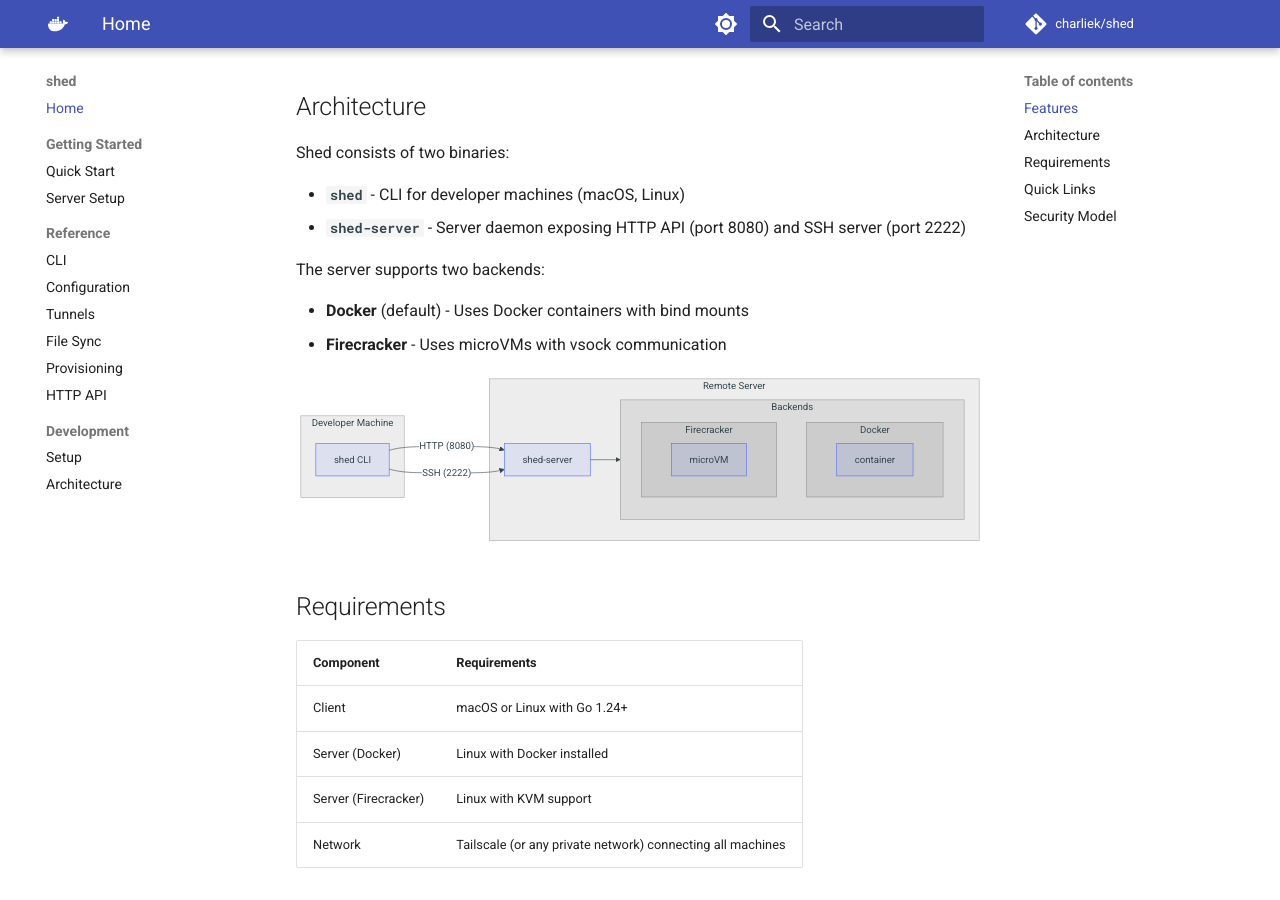
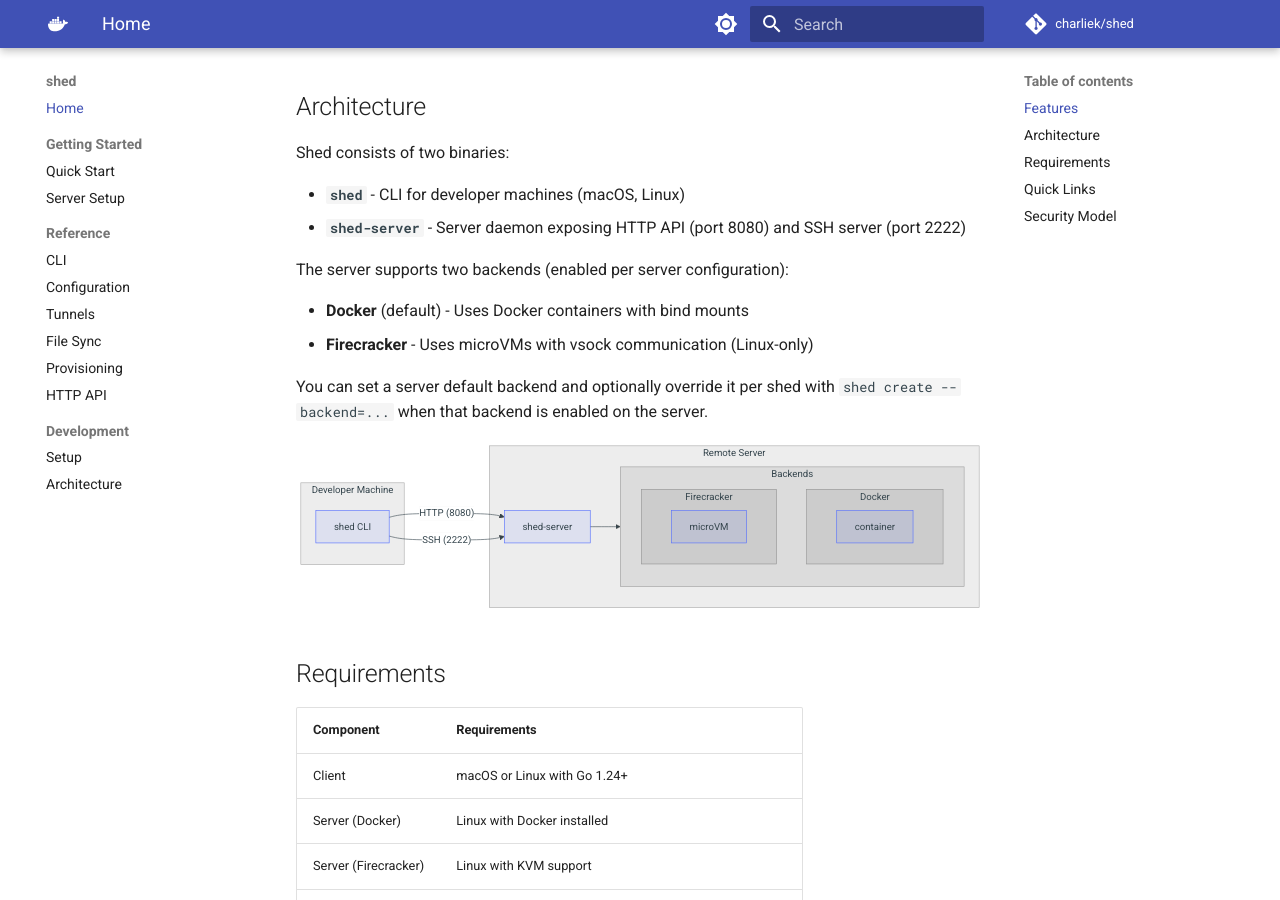
Before and after one commit to charliek/shed, an MkDocs documentation site: the page built from docs/index.md, in a window 1280 px wide and 900 px high, scrolled down 492 px. Built offline with MkDocs 1.6.1 and Material for MkDocs 9.7.7, drawn with Linux system fonts in a browser that asks for light colours; comment, search, counter and statistics services are not loaded.

Commit message:
Polish docs for multi-backend configuration

````diff
--- a/docs/index.md
+++ b/docs/index.md
@@ -18,10 +18,12 @@ Shed consists of two binaries:
 - **`shed`** - CLI for developer machines (macOS, Linux)
 - **`shed-server`** - Server daemon exposing HTTP API (port 8080) and SSH server (port 2222)
 
-The server supports two backends:
+The server supports two backends (enabled per server configuration):
 
 - **Docker** (default) - Uses Docker containers with bind mounts
-- **Firecracker** - Uses microVMs with vsock communication
+- **Firecracker** - Uses microVMs with vsock communication (Linux-only)
+
+You can set a server default backend and optionally override it per shed with `shed create --backend=...` when that backend is enabled on the server.
 
 ```mermaid
 flowchart LR
````
Also changed, not shown: docs/firecracker_howto.md (+1 -1 lines), docs/firecracker_install.md (+1 -1 lines).
